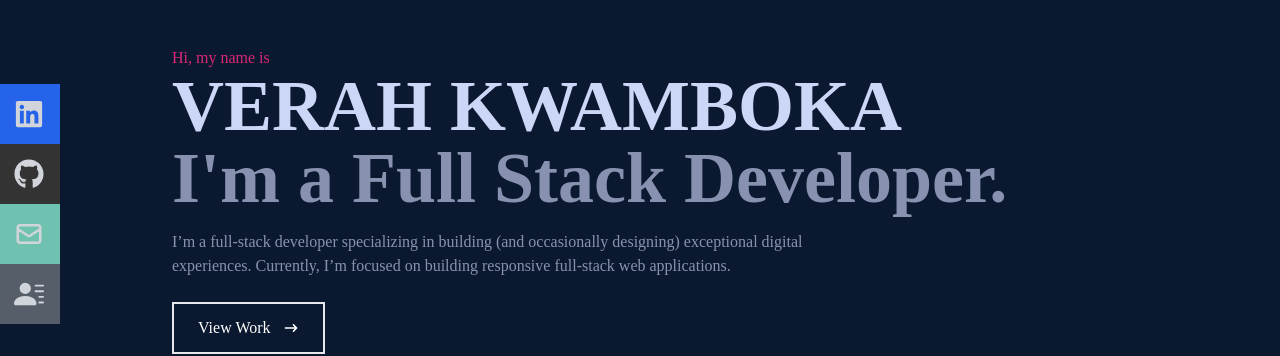
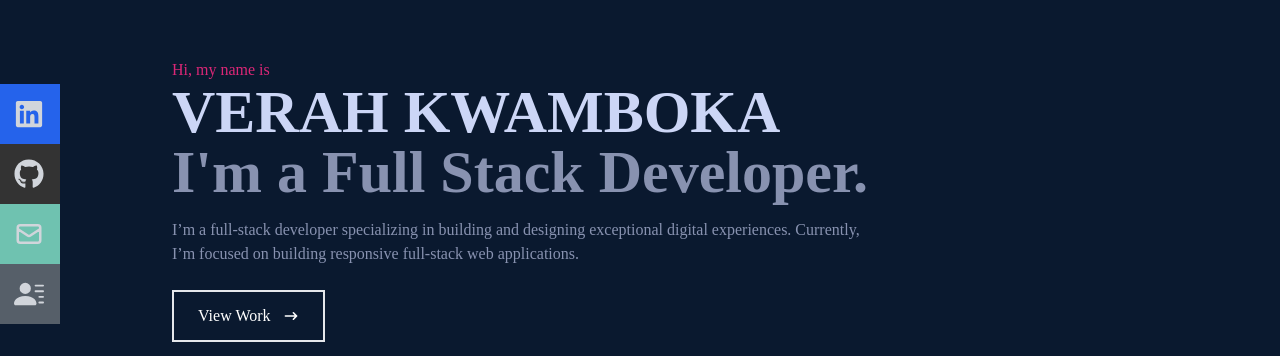
Before and after one commit to VKwamboka/CurrentPortfolio, a React (Create React App) app in the folder client/: page / in a window 1280 px wide. Shown: the part 196-552 px from the top of the page. Built offline with nearby package versions, Linux system fonts and the light colour scheme.

Commit message:
added about page

```diff
--- /dev/null
+++ b/client/src/components/About.jsx
@@ -0,0 +1,32 @@
+import React from 'react';
+
+const About = () => {
+  return (
+    <div name='about' className='w-full h-screen bg-[#0a192f] text-gray-300'>
+      <div className='flex flex-col justify-center items-center w-full h-full'>
+        <div className='max-w-[1000px] w-full grid grid-cols-2 gap-8'>
+          <div className='sm:text-right pb-8 pl-4'>
+            <p className='text-4xl font-bold inline border-b-4 border-pink-600'>
+              About
+            </p>
+          </div>
+          <div></div>
+          </div>
+          <div className='max-w-[1000px] w-full grid sm:grid-cols-2 gap-8 px-4'>
+            <div className='sm:text-right text-4xl font-bold'>
+              <p>Hi. I'm Verah Kwamboka, nice to meet you. Please take a look around.</p>
+            </div>
+            <div>
+              <p>I am passionate about building excellent software that improves
+              the lives of those around me. I specialize in creating software
+              for clients ranging from individuals and small-businesses all the
+              way to large enterprise corporations. What would you do if you had
+              a software expert available at your fingertips?</p>
+            </div>
+          </div>
+      </div>
+    </div>
+  );
+};
+
+export default About;
--- a/client/src/components/Home.jsx
+++ b/client/src/components/Home.jsx
@@ -7,15 +7,15 @@
       {/* Container */}
       <div className='max-w-[1000px] mx-auto px-8 flex flex-col justify-center h-full'>
         <p className='text-pink-600'>Hi, my name is</p>
-        <h1 className='text-4xl sm:text-7xl font-bold text-[#ccd6f6]'>
+        <h1 className='text-4xl sm:text-6xl font-bold text-[#ccd6f6]'>
           VERAH KWAMBOKA
         </h1>
-        <h2 className='text-4xl sm:text-7xl font-bold text-[#8892b0]'>
+        <h2 className='text-4xl sm:text-6xl font-bold text-[#8892b0]'>
           I'm a Full Stack Developer.
         </h2>
         <p className='text-[#8892b0] py-4 max-w-[700px]'>
-          I’m a full-stack developer specializing in building (and occasionally
-          designing) exceptional digital experiences. Currently, I’m focused on
+          I’m a full-stack developer specializing in building and
+          designing exceptional digital experiences. Currently, I’m focused on
           building responsive full-stack web applications.
         </p>
         <div>
```
